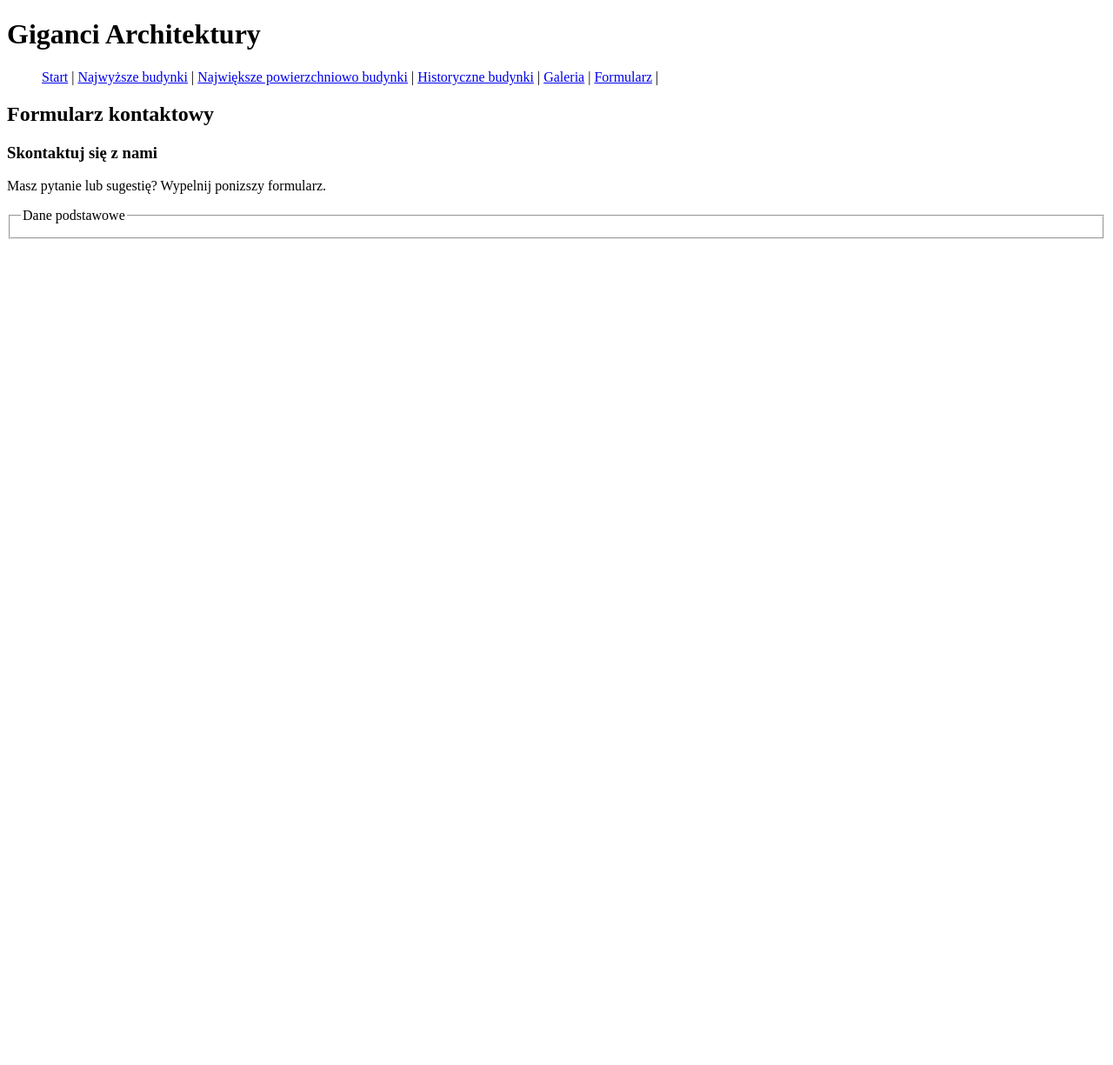
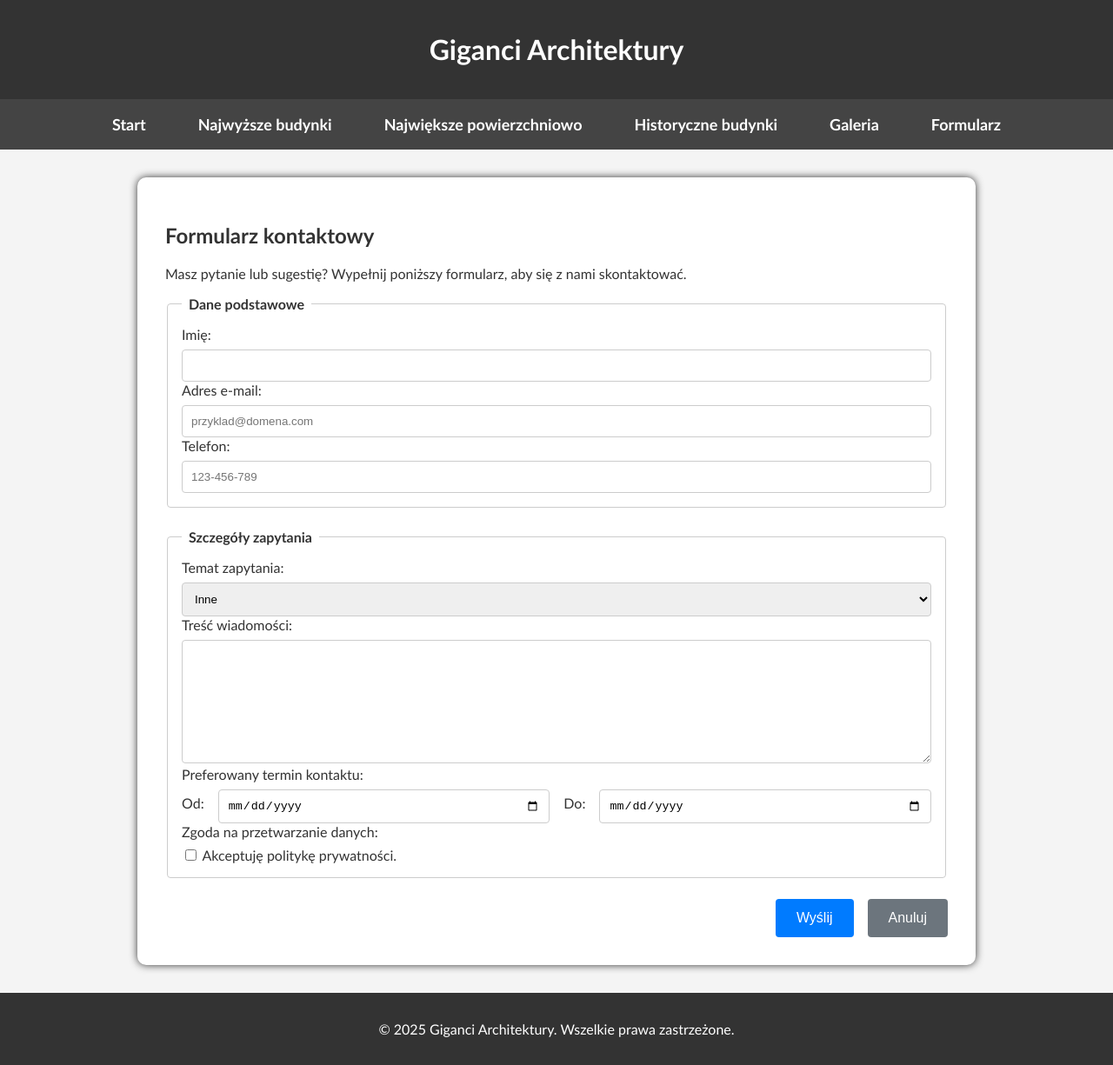
Before and after one commit to Gurcz1/WWW, a plain HTML site: page formularz.html in a window 1280 px wide. Shown: the whole page at 87% size. Before the commit the page ends 800 px from the top, so only its background shows below. Drawn offline with Linux system fonts and the light colour scheme.

Commit message:
updateform

```diff
--- a/formularz.html
+++ b/formularz.html
@@ -1,11 +1,13 @@
 <!DOCTYPE html>
-<html lang="lp">
+<html lang="pl">
 <head>
     <meta charset="UTF-8">
+    <meta name="viewport" content="width=device-width, initial-scale=1.0">
     <meta name="description" content="Projekt 1">
     <meta name="keywords" content="HTML5, CSS3, JavaScript">
     <meta name="author" content="Jakub Góralski">
-    <title>Największe budynki świata</title>
+    <title>Największe budynki świata - Formularz</title>
+    <link rel="stylesheet" href="style.css">
 </head>
 <body>
     <header>
@@ -13,29 +15,73 @@
     </header>
     <nav>
         <ul>
-            <a href="index.html">Start</a></li> |
-            <a href="najwyzszebud.html">Najwyższe budynki</a></li> |
-            <a href="najpow.html">Największe powierzchniowo budynki</a></li> |
-            <a href="historyczne.html">Historyczne budynki</a></li> |
-            <a href="galeria.html">Galeria</a></li> |
-            <a href="formularz.html">Formularz</a></li> |
+            <li><a href="index.html">Start</a></li>
+            <li><a href="najwyzszebud.html">Najwyższe budynki</a></li>
+            <li><a href="najpow.html">Największe powierzchniowo</a></li>
+            <li><a href="historyczne.html">Historyczne budynki</a></li>
+            <li><a href="galeria.html">Galeria</a></li>
+            <li><a href="formularz.html">Formularz</a></li>
         </ul>
     </nav>
-    <header>
-        <h2>Formularz kontaktowy</h2>
-    </header>
-    <main class="form-container">
-        <h3>Skontaktuj się z nami</h3>
-        <p>Masz pytanie lub sugestię?
-            Wypelnij ponizszy formularz.
-        </p>
-        <form action="mailto:jakub.goralski@uwm.edu.pl" method="POST"
-        enctype="text/plain">
-            <fieldset>
-                <legend>Dane podstawowe</legend>
-            </fieldset>
-        </form>
 
+    <main>
+        <section class="form-section">
+            <h2>Formularz kontaktowy</h2>
+            <p>Masz pytanie lub sugestię? Wypełnij poniższy formularz, aby się z nami skontaktować.</p>
+            <form action="https://formsubmit.co/jakub.goralski@student.uwm.edu.pl" method="POST">
+                <fieldset>
+                    <legend>Dane podstawowe</legend>
+
+                    <label for="imie">Imię:</label>
+                    <input type="text" id="imie" name="imie" required>
+
+                    <label for="email">Adres e-mail:</label>
+                    <input type="email" id="email" name="email" placeholder="przyklad@domena.com" required>
+
+                    <label for="tel">Telefon:</label>
+                    <input type="tel" id="tel" name="tel" pattern="[0-9]{3}-[0-9]{3}-[0-9]{3}" placeholder="123-456-789" required>
+                </fieldset>
+
+                <fieldset>
+                    <legend>Szczegóły zapytania</legend>
+
+                    <label for="temat">Temat zapytania:</label>
+                    <select id="temat" name="temat">
+                        <option value="sugestia">Sugestia</option>
+                        <option value="blad">Zgłoszenie błędu</option>
+                        <option value="wspolpraca">Współpraca</option>
+                        <option value="inne" selected>Inne</option>
+                    </select>
+
+                    <label for="wiadomosc">Treść wiadomości:</label>
+                    <textarea id="wiadomosc" name="wiadomosc" rows="8" required></textarea>
+
+                    <label>Preferowany termin kontaktu:</label>
+                    <div class="date-range">
+                        <label for="data_od">Od:</label>
+                        <input type="date" id="data_od" name="data_od">
+                        <label for="data_do">Do:</label>
+                        <input type="date" id="data_do" name="data_do">
+                    </div>
+
+                    <label>Zgoda na przetwarzanie danych:</label>
+                    <div>
+                        <input type="checkbox" id="zgoda" name="zgoda" required>
+                        <label for="zgoda" class="inline-label">Akceptuję politykę prywatności.</label>
+                    </div>
+                </fieldset>
+
+                <div class="form-buttons">
+                    <button type="submit">Wyślij</button>
+                    <button type="reset">Anuluj</button>
+                </div>
+            </form>
+        </section>
     </main>
+
+    <footer>
+        <p>&copy; 2025 Giganci Architektury. Wszelkie prawa zastrzeżone.</p>
+    </footer>
+
 </body>
 </html>
--- /dev/null
+++ b/style.css
@@ -0,0 +1,140 @@
+/* --- USTAWIENIA OGÓLNE --- */
+body {
+    font-family: Calibri, sans-serif;
+    font-size: 16px;
+    margin: 0;
+    padding: 0;
+    background-color: #f4f4f4;
+    color: #333;
+}
+
+header, footer {
+    background-color: #333;
+    color: #fff;
+    padding: 1em;
+    text-align: center;
+}
+
+main {
+    padding: 2em;
+}
+
+/* --- NAWIGACJA --- */
+nav ul {
+    list-style: none;
+    padding: 0;
+    margin: 0;
+    background-color: #444;
+    display: flex;
+    justify-content: center;
+    gap: 1.5em;
+}
+
+nav a {
+    font-size: 18px;
+    font-weight: bold;
+    color: white;
+    text-decoration: none;
+    display: inline-block;
+    padding: 1em;
+    transition: background-color 0.3s;
+}
+
+nav a:hover {
+    background-color: #3b1c1c71;
+}
+
+/* --- FORMULARZ --- */
+.form-section {
+    max-width: 900px;
+    margin: 0 auto;
+    background: #fff;
+    padding: 2em;
+    border-radius: 10px;
+    box-shadow: 0 0 10px rgba(0, 0, 0, 0.788);
+}
+
+form {
+    display: flex;
+    flex-direction: column;
+    gap: 1.5em;
+}
+
+fieldset {
+    border: 1px solid #ccc;
+    border-radius: 4px;
+    padding: 1em;
+}
+
+legend {
+    font-weight: bold;
+    padding: 0 0.5em;
+}
+
+label {
+    display: block;
+    margin-bottom: 0.5em;
+}
+
+label.inline-label {
+    display: inline;
+}
+
+input[type="text"],
+input[type="email"],
+input[type="tel"],
+input[type="date"],
+select,
+textarea {
+    width: 100%;
+    padding: 0.75em;
+    border: 1px solid #ccc;
+    border-radius: 4px;
+    box-sizing: border-box;
+}
+
+.date-range {
+    display: flex;
+    gap: 1em;
+    align-items: center;
+}
+
+.form-buttons {
+    display: flex;
+    justify-content: flex-end;
+    gap: 1em;
+}
+
+button {
+    padding: 0.8em 1.5em;
+    border: none;
+    border-radius: 4px;
+    color: white;
+    cursor: pointer;
+    font-size: 1em;
+}
+
+button[type="submit"] {
+    background-color: #007BFF;
+}
+
+button[type="reset"] {
+    background-color: #6c757d;
+}
+
+/* --- RESPONSYWNOŚĆ --- */
+@media (max-width: 600px) {
+    nav ul {
+        flex-direction: column;
+        gap: 0;
+    }
+
+    .form-buttons {
+        flex-direction: column;
+        width: 100%;
+    }
+
+    button {
+        width: 100%;
+    }
+}
```
Also changed, not shown: galeria.html (+7 -7 lines), historyczne.html (+7 -7 lines), index.html (+7 -7 lines), najpow.html (+7 -7 lines), najwyzszebud.html (+7 -7 lines).
